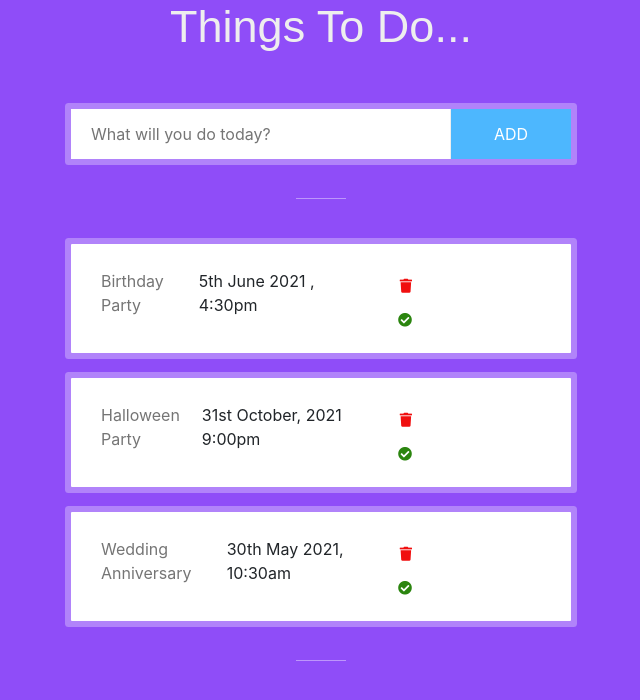
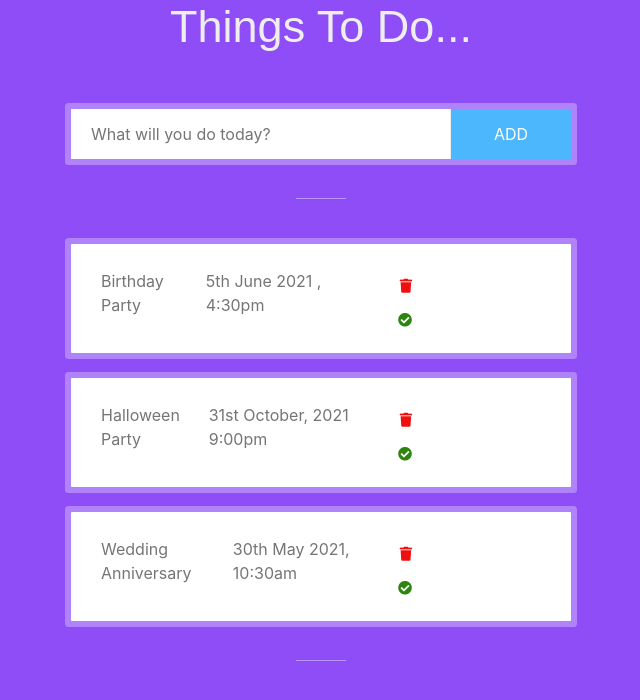
Before and after one commit to DeeAnnEye/python-django-todo, a Django app: page /todo/tasks/ in a window 1280 px wide. Shown: the top 700 px of the page, without its empty margins (319-959 px from the left). Run offline with Django 3.2, Linux system fonts and the light colour scheme; data comes from the database, SQL or seed files in the repository; some libraries are stand-ins or nearby versions.

Commit message:
Change task template

```diff
--- a/todo/templates/todo/tasks.html
+++ b/todo/templates/todo/tasks.html
@@ -43,7 +43,7 @@
         <div class="main-todo-input fl-wrap">
           <ul id="list-items">
             <div class="todo-listing">
-              <li class="todo-text">{{ task.task_text }}</li><li class="todo-date">{{ task.task_time }}</li><a href="#"><i class="fas fa-trash remove"></i><i class="fas fa-check-circle taskcheck"></i></a>
+              <li class="todo-text">{{ task.task_text }}</li><li class="todo-text">{{ task.task_time }}</li><a href="#"><i class="fas fa-trash remove"></i><i class="fas fa-check-circle taskcheck"></i></a>
             </div>
           </ul>
         </div>
```
